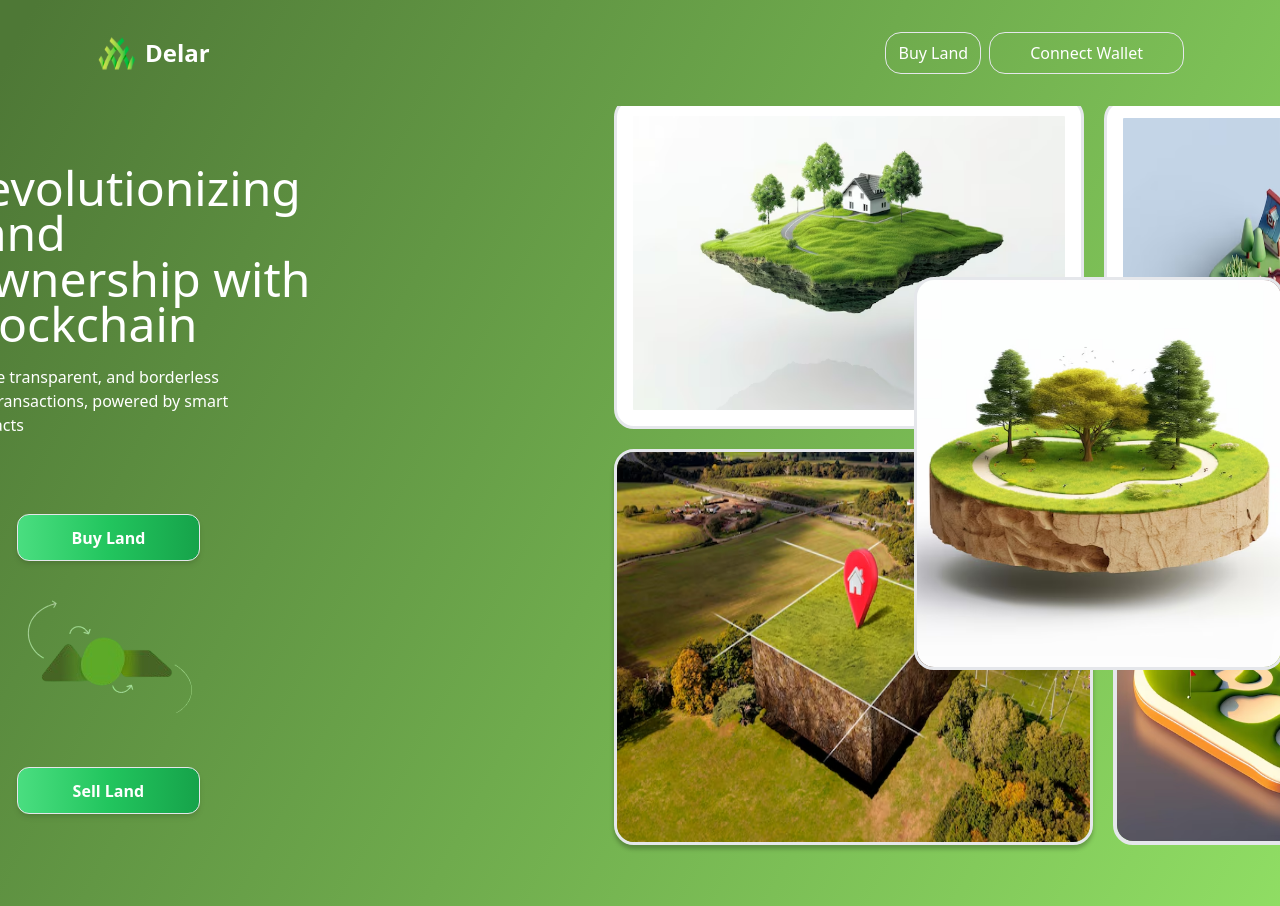
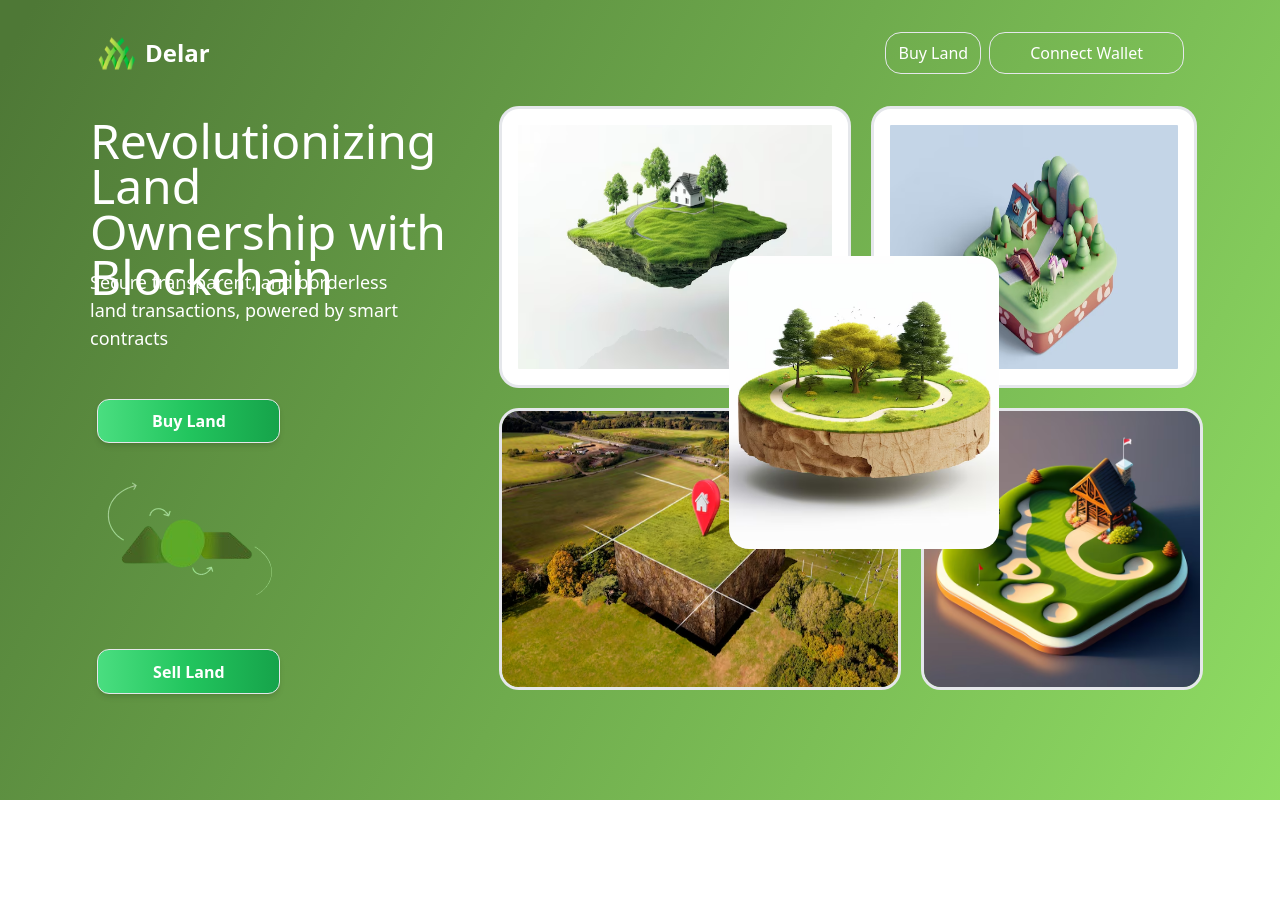
Before and after one commit to HackClub7/Delar, a React (Vite) app in the folder frontend/: page / in a window 1280 px wide. After the commit the page ends 800 px from the top, so only its background shows below. Built offline with nearby package versions, Linux system fonts and the light colour scheme.

Commit message:
Homepage responsiveness

```diff
--- a/frontend/src/components/Home.tsx
+++ b/frontend/src/components/Home.tsx
@@ -7,55 +7,55 @@ import button from "../assets/bottuns.png";
 
 const Home = () => {
   return (
-    <div className="flex justify-center items-center w-[100%] h-[100vh] m-0 text-[#FFFFFF]">
-      <div className="text-[#FFFFFF] w-[100%] h-[100vh] gap-[260px] items-center justify-center flex overflow-hidden m-0">
-        <div className="ml-[60px]">
-          <div className="w-[399px] ml-[50px] h-[260px]">
-            <h2 className="w-[359px] h-[200px] text-5xl tracking-negative-8 font-normal leading-[45.5px]">
+    <div className="flex justify-center items-center w-full h-full m-0 text-[#FFFFFF]">
+      <div className="text-[#FFFFFF] w-full h-full items-center justify-center flex overflow-hidden m-0">
+        <div className="md:ml-[10px]">
+          <div className="md:w-[409px] w-[150px] ml-[80px] md:h-[220px] h-[370px] md:flex md:flex-col md:justify-center md:items-start">
+            <h2 className="md:w-[359px] w-[200px] md:h-[150px] h-[100px] md:text-5xl text-2xl md:tracking-negative-8 tracking-negative-5 font-normal md:leading-[45.5px] leading-[25.5px]">
               Revolutionizing Land Ownership with Blockchain
             </h2>
-            <p className="w-[299px] h-[78px]">
+            <p className="md:w-[309px] w-[200px] md:h-[78px] h-[150px] md:text-lg text-l">
               Secure transparent, and borderless land transactions, powered by smart contracts
             </p>
           </div>
-          <div className="w-[407.8px] h-[422.28px] flex flex-col items-center justify-center">
-            <button className="w-[183px] h-[47px] mt-[56.92px] rounded-[12px] border-[1px] bg-gradient-to-r from-green-400 via-green-500 to-green-600 text-white font-bold shadow-md hover:shadow-lg transform hover:scale-105 transition-all duration-300 ease-in-out">
+          <div className="md:w-[357.8px] w-[250px] md:h-[352.28px] h-[100px] flex flex-col items-center justify-center mr-[20px] md:mb-[0px] mb-[110px]">
+            <button className="md:w-[183px] md:h-[47px] md:mt-[56.92px] rounded-[12px] border-[1px] bg-gradient-to-r from-green-400 via-green-500 to-green-600 text-white font-bold shadow-md hover:shadow-lg transform hover:scale-105 transition-all duration-300 ease-in-out">
               Buy Land
             </button>
-            <img src={button} alt="" />
-            <button className="w-[183px] h-[47px] rounded-[12px] border-[1px] bg-gradient-to-r from-green-400 via-green-500 to-green-600 text-white font-bold shadow-md hover:shadow-lg transform hover:scale-105 transition-all duration-300 ease-in-out">
+            <img src={button} alt=""/>
+            <button className="md:w-[183px] md:h-[47px] rounded-[12px] border-[1px] bg-gradient-to-r from-green-400 via-green-500 to-green-600 text-white font-bold shadow-md hover:shadow-lg transform hover:scale-105 transition-all duration-300 ease-in-out">
               Sell Land
             </button>
           </div>
         </div>
-        <div className="w-[100%] h-[819px] rounded-[20px]">
+        <div className="w-full h-full rounded-[20px] flex flex-col relative">
           <img
             src={landcover}
             alt="Land 3"
-            className="rounded-[20px] w-[370px] h-[393px] border-[3px] ml-[300px] mt-[180px] absolute z-50"
+            className="rounded-[20px] lg:max-w-none lg:w-[270px] w-[250px] h-[0px] lg:h-[293px] ml-[230px] mt-[150px] absolute z-50"
           />
-          <div className="flex w-[822px] h-[352px] gap-[20px]">
+          <div className="flex lg:w-[352px] w-[450px] lg:h-[302px] h-[300px] lg:gap-[20px] gap-[10px]">
             <img
               src={landOverview}
               alt="Land 1"
-              className="rounded-[20px] w-[470px] h-[332px] border-[3px] p-4 bg-white"
+              className="rounded-[20px] lg:w-[370px] w-[200px] h-[250px] lg:w-[470px] lg:h-[282px] border-[3px] lg:p-4 lg:bg-white"
             />
             <img
               src={landblock}
               alt="Land 2"
-              className="rounded-[20px] w-[376px] h-[336px] mt-[2px] border-[3px] p-4 bg-white"
+              className="rounded-[20px] lg:w-[326px] w-[200px] h-[250px] lg:h-[282px] border-[3px] lg:p-4 lg:bg-white"
             />
           </div>
-          <div className="flex w-[822px] h-[0px] gap-[20px] mb-[5]">
+          <div className="flex lg:w-[402px] w-[450px] lg:h-[302px] h-[300px] lg:gap-[20px] gap-[10px]">
             <img
               src={landlocation}
               alt="Land 4"
-              className="rounded-[20px] w-[479px] h-[396px] border-[3px] custom-gradient-border shadow-custom"
+              className="rounded-[20px] lg:w-[370px] w-[200px] h-[250px] lg:w-[470px] lg:h-[282px] border-[3px]"
             />
             <img
               src={land}
               alt="Land 5"
-              className="w-[376px] h-[396px] rounded-[20px] border-[4px] custom-gradient-border"
+              className="rounded-[20px] lg:w-[336px] w-[200px] h-[250px] lg:h-[282px] border-[3px]"
             />
           </div>
         </div>
--- a/frontend/src/components/LandDetails.tsx
+++ b/frontend/src/components/LandDetails.tsx
@@ -3,8 +3,8 @@ import ether from "../assets/Eth.svg";
 
 const LandDetails = () => {
   return (
-    <div className="p-2 rounded-lg flex flex-col justify-between h-full">
-      <div className="flex items-center gap-2 text-white">
+    <div className="rounded-lg flex flex-col">
+      <div className="flex text-white">
         <img className="w-6 h-6 rounded-full" src={icon} alt="icon" />
         <p className="text-xs md:text-sm truncate w-32">0XmghZR3UgYMCr...pC</p>
       </div>
```
